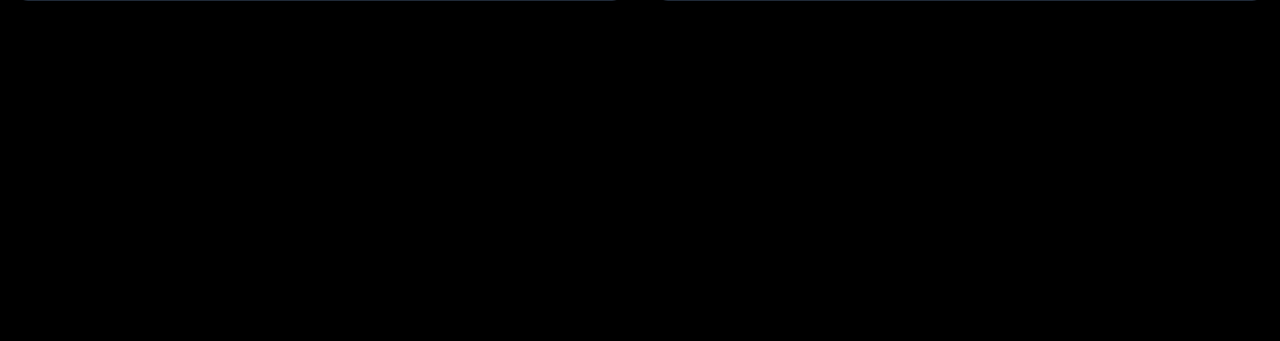
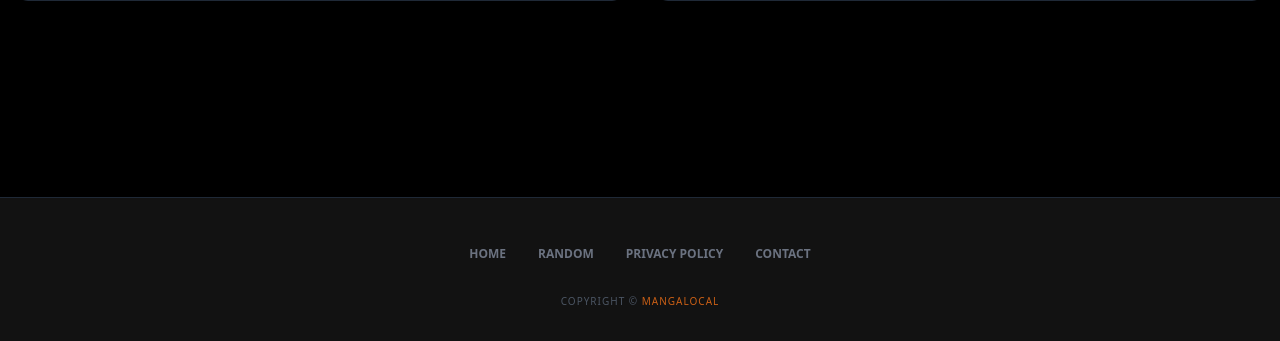
Before and after one commit to khanghpm/MangaLocal, a Flask app: template templates/admin.html in a window 1280 px wide. Shown: the part 459-800 px from the top of the page. Run offline with Flask 3, Linux system fonts and the light colour scheme; the template is opened without the code that fills it, so the values that code supplies are empty; some libraries are stand-ins or nearby versions.

Commit message:
fix bug not showing footer for the command center

```diff
--- a/templates/admin.html
+++ b/templates/admin.html
@@ -181,6 +181,23 @@
         </div>
       </div>
     </main>
+    <footer class="bg-[#121212] border-t border-gray-800 pt-12 pb-8">
+      <div class="max-w-7xl mx-auto px-8 text-center">
+        <div
+          class="flex justify-center gap-8 text-xs font-bold text-gray-500 uppercase mb-8"
+        >
+          <a href="/" class="hover:text-orange-500 transition">Home</a>
+          <a href="/random" class="hover:text-orange-500 transition">Random</a>
+          <a href="/privacy" class="hover:text-orange-500 transition"
+            >Privacy Policy</a
+          >
+          <a href="#" class="hover:text-orange-500 transition">Contact</a>
+        </div>
+        <p class="text-[10px] text-gray-600 uppercase tracking-widest">
+          Copyright © <span class="text-orange-500/80">MangaLocal</span>
+        </p>
+      </div>
+    </footer>
     {% include 'auth_modal.html' %}
     <script src="{{ url_for('static', filename='js/main.js') }}"></script>
   </body>
```
